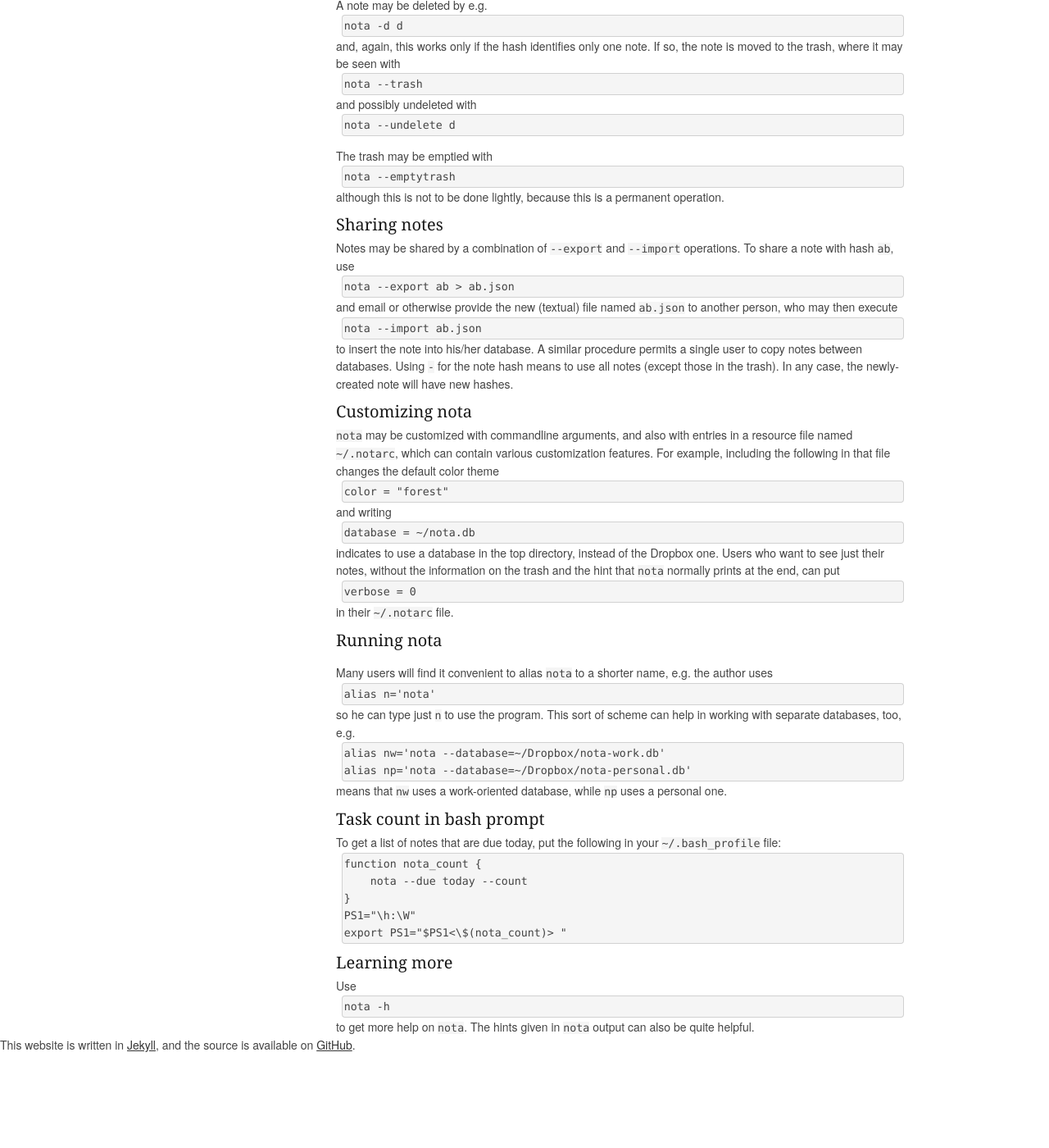
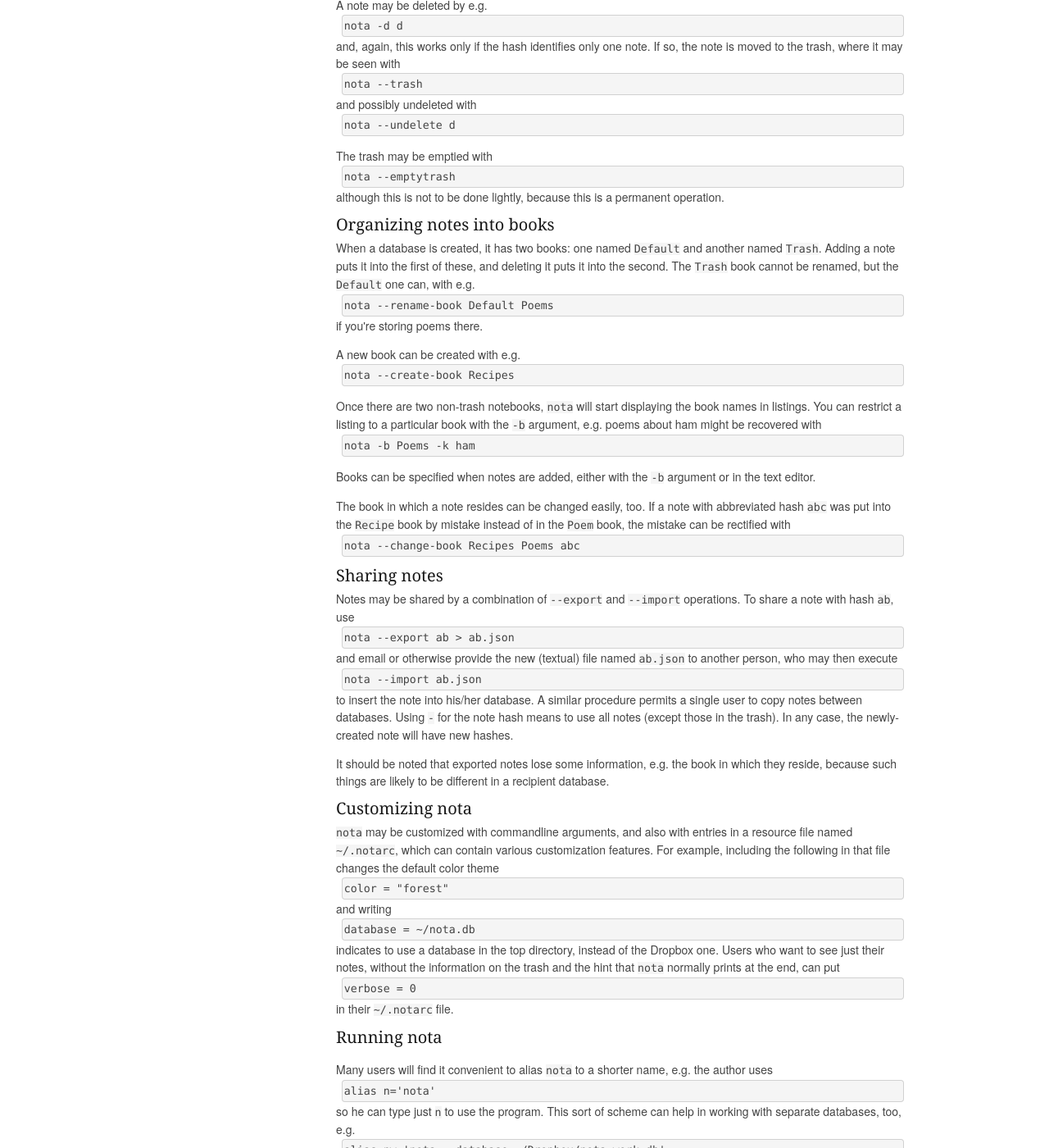
Before and after one commit to dankelley/nota, a Jekyll site: the page built from usage.html, in a window 1280 px wide and 1400 px high, scrolled down 1525 px. Shown: the whole window at 82% size. Built offline with Jekyll 4.4.1, drawn with Linux system fonts in a browser that asks for light colours; before the commit the page ends 2810 px from its top, so only the background shows below that.

Commit message:
docs get more on books

```diff
--- a/usage.html
+++ b/usage.html
@@ -131,6 +131,41 @@ nota --emptytrash
 <p>although this is not to be done lightly, because this is a permanent operation.
 </p>
 
+<h2>Organizing notes into books</h2>
+
+<p>When a database is created, it has two books: one named <code>Default</code>
+and another named <code>Trash</code>. Adding a note puts it into the first of
+these, and deleting it puts it into the second. The <code>Trash</code> book
+cannot be renamed, but the <code>Default</code> one can, with e.g.</p>
+<pre>
+nota --rename-book Default Poems
+</pre>
+<p>if you're storing poems there.</p>
+
+<p style="margin-top:1em">A new book can be created with e.g.</p>
+<pre>
+nota --create-book Recipes
+</pre>
+
+<p style="margin-top:1em"> Once there are two non-trash notebooks,
+<code>nota</code> will start displaying the book names in listings. You can
+restrict a listing to a particular book with the <code>-b</code> argument,
+e.g. poems about ham might be recovered with</p>
+<pre>
+nota -b Poems -k ham
+</pre>
+
+<p style="margin-top:1em">Books can be specified when notes are added, either
+with the <code>-b</code> argument or in the text editor.</p>
+
+<p style="margin-top:1em">The book in which a note resides can be changed
+easily, too. If a note with abbreviated hash <code>abc</code> was put into the
+<code>Recipe</code> book by mistake instead of in the <code>Poem</code> book,
+the mistake can be rectified with</p>
+<pre>
+nota --change-book Recipes Poems abc
+</pre>
+
 <h2>Sharing notes</h2>
 
 <p>Notes may be shared by a combination of <code>--export</code> and
@@ -148,6 +183,10 @@ nota --import ab.json
 single user to copy notes between databases. Using <code>-</code> for the note
 hash means to use all notes (except those in the trash). In any case, the
 newly-created note will have new hashes.</p>
+
+<p style="margin-top:1em">It should be noted that exported notes lose some
+information, e.g. the book in which they reside, because such things are likely
+to be different in a recipient database.</p>
 
 <h2>Customizing nota</h2>
 
```
